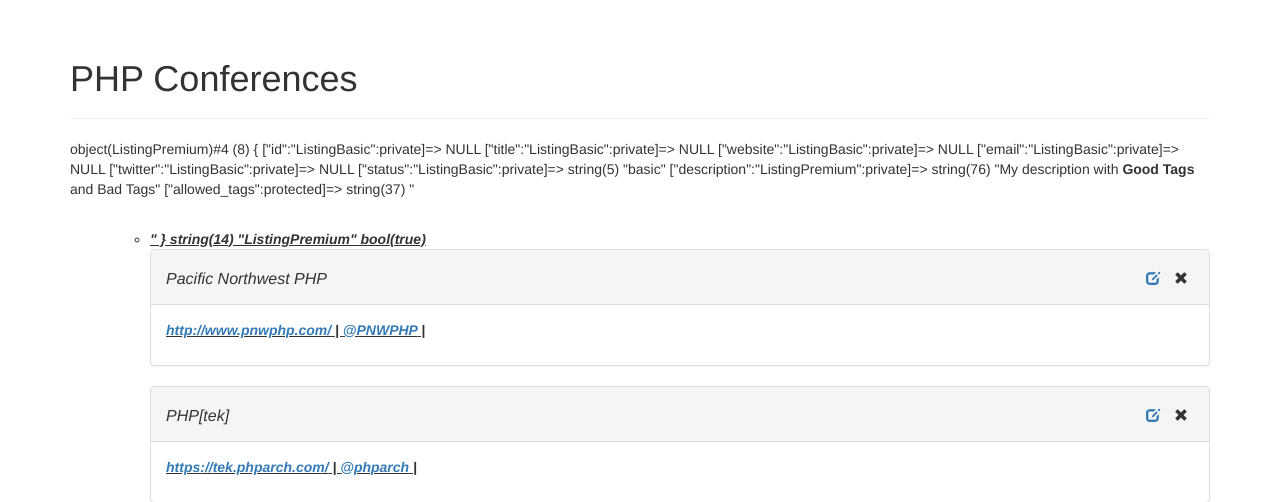
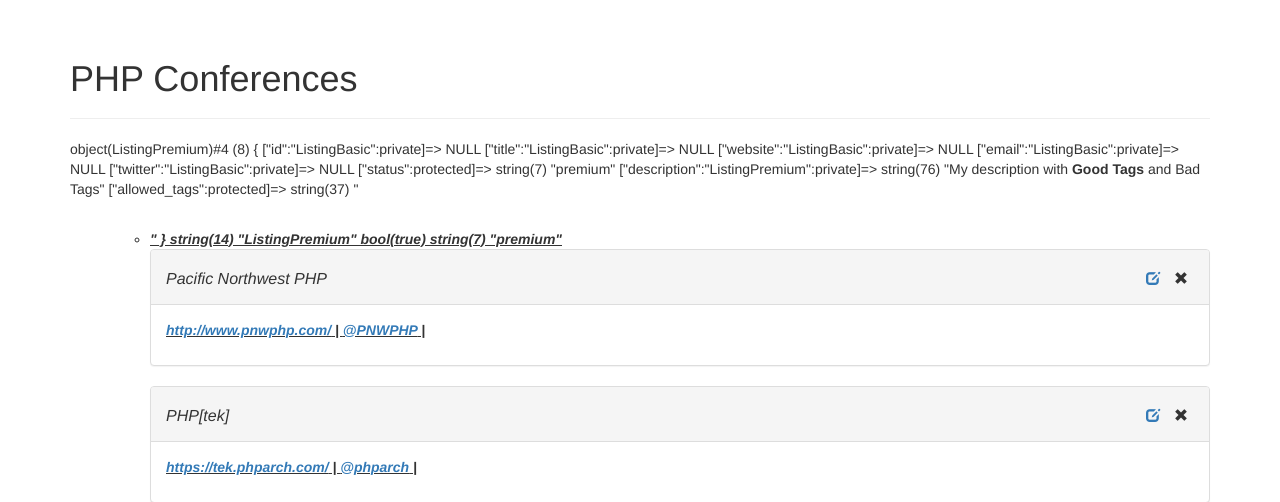
Before and after one commit to sjackson01/2-PHPExtendingOOP, a PHP site: page /index.php in a window 1280 px wide. Shown: the part 51-553 px from the top of the page. Run offline with PHP 8.4, Linux system fonts and the light colour scheme; data comes from the database, SQL or seed files in the repository.

Commit message:
Modify: ListingBasic status property to protected to allow override by protected ListingPremium status property Test: var_dump with multiple access modifiers to see how public, private, and protected interact between super-class and sub-class

```diff
--- a/classes/ListingBasic.php
+++ b/classes/ListingBasic.php
@@ -3,7 +3,7 @@
 class ListingBasic
 {
     private $id, $title, $website, $email, $twitter;
-    private $status = 'basic';
+    protected $status = 'basic';
 
     /**
      * ListingBasic constructor.
--- a/classes/ListingPremium.php
+++ b/classes/ListingPremium.php
@@ -1,6 +1,7 @@
 <?php
 class ListingPremium extends ListingBasic
 {
+    protected $status = 'premium';
     private $description;
     protected $allowed_tags = '<p><br><b><strong><em><u><ol><ul><li>';
     /**
--- a/index.php
+++ b/index.php
@@ -19,6 +19,7 @@ $test->setDescription('My description with <b> Good Tags </b> and
 var_dump($test);
 var_dump(get_class($test));
 var_dump(is_a($test, 'ListingBasic'));
+var_dump($test->getStatus());
 
 foreach ($directory->listings as $listing) {
     include 'views/list_item.php';
```
